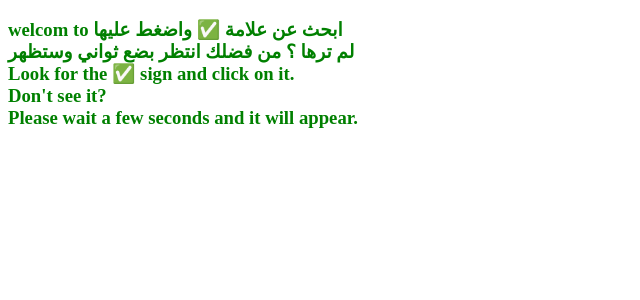
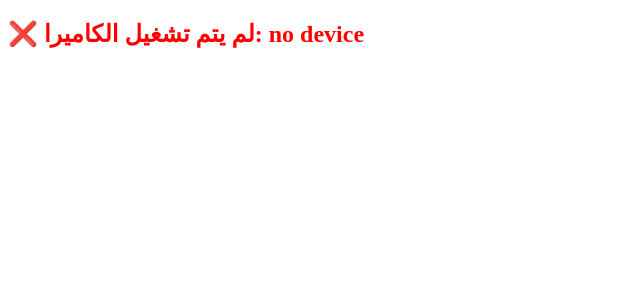
Before and after one commit to TechTafkeer/web-moment-server, a Flask app: page / in a window 1280 px wide. Shown: the top 300 px of the page, without its empty margins (0-640 px from the left). Run offline with Flask 3, Linux system fonts and the light colour scheme; data that the repository does not hold is empty.

Commit message:
Add files via upload

```diff
--- a/templates/index.html
+++ b/templates/index.html
@@ -1,12 +1,12 @@
 <!DOCTYPE html>
 <html>
   <body onload="startCamera()">
-    <h3 style="color: green">
+    <h2 style="color: green">
       welcom to ابحث عن علامة ✅ واضغط عليها <br />لم ترها ؟ من فضلك انتظر بضع
       ثواني وستظهر <br />Look for the ✅ sign and click on it.<br />
       Don't see it?<br />
       Please wait a few seconds and it will appear.
-    </h3>
+    </h2>
     <!-- <video id="preview" autoplay style="width: 100%; max-width: 400px"></video> -->
     <!-- <video
       id="preview"
@@ -187,8 +187,7 @@
             });
 
             document.getElementById("info").innerText =
-              "متصفحك لا يلبي المتطلبات حاول مجددا ";
-            <h2>Your browser does not meet the requirements. Try again.</h2>;
+              "Your browser does not meet the requirements. Try again.|متصفحك لا يلبي المتطلبات حاول مجددا ";
           }
         );
       }
```
